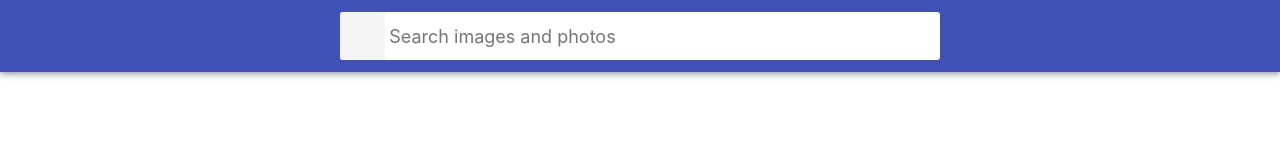
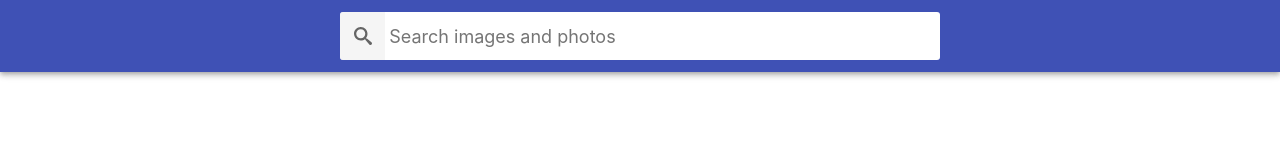
Before and after one commit to Serhiy-Slipchuk/goit-react-hw-03-image-finder, a React (Create React App) app: page / in a window 1280 px wide. Shown: the top 160 px of the page. Built offline with nearby package versions, Linux system fonts and the light colour scheme.

Commit message:
add valid search icon

```diff
--- a/src/components/Searchbar/Searchbar.module.css
+++ b/src/components/Searchbar/Searchbar.module.css
@@ -33,6 +33,7 @@
     height: 48px;
     border: 0;
     /* background-image: url('https://image.flaticon.com/icons/svg/149/149852.svg'); */
+    background-image: url('../../assets/search.svg');
     background-size: 40%;
     background-repeat: no-repeat;
     background-position: center;
```
Also changed, not shown: src/assets/search.svg (added).
